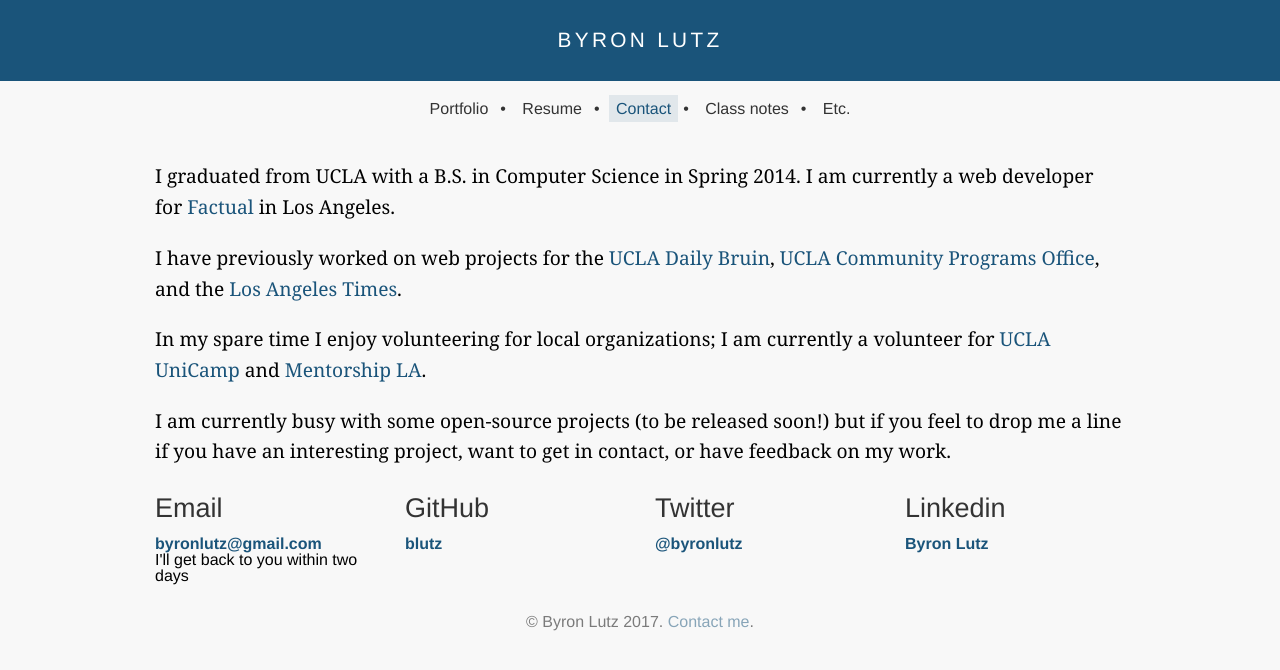
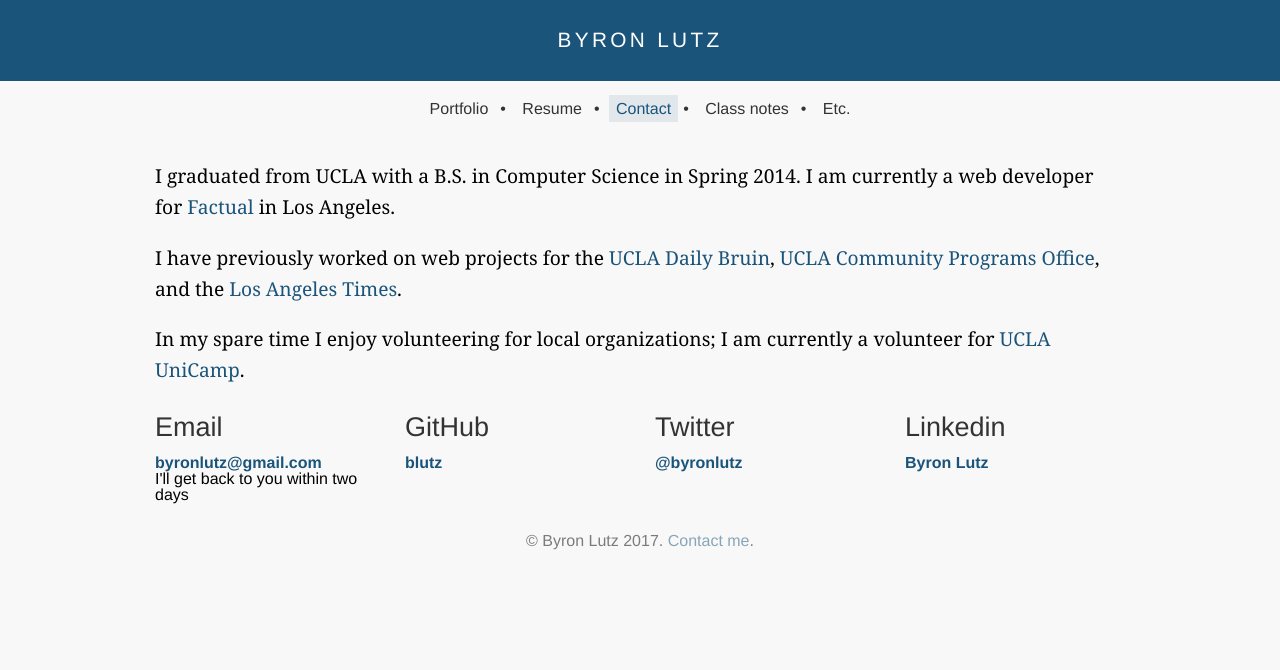
Before and after one commit to blutz/blutz.github.io, a Jekyll site: the page built from contact.html, in a window 1280 px wide. Shown: the top 670 px of the page. Built offline with Jekyll 4.4.1, drawn with Linux system fonts in a browser that asks for light colours.

Commit message:
Updated contact info

```diff
--- a/contact.html
+++ b/contact.html
@@ -7,10 +7,9 @@
 
 <div class="row">
     <div class="small-12 columns">
-      	<p>I graduated from UCLA with a B.S. in Computer Science in Spring 2014. I am currently a web developer for <a href="http://factual.com">Factual</a> in Los Angeles.</p>
+      	<p>I graduated from UCLA with a B.S. in Computer Science in Spring 2014. I am currently a web developer for <a href="https://factual.com">Factual</a> in Los Angeles.</p>
         <p>I have previously worked on web projects for the <a href="http://dailybruin.com">UCLA Daily Bruin</a>, <a href="http://cpo.ucla.edu">UCLA Community Programs Office</a>, and the <a href="http://graphics.latimes.com/calderon">Los Angeles Times</a>.</p>
-        <p>In my spare time I enjoy volunteering for local organizations; I am currently a volunteer for <a href="http://unicamp.org">UCLA UniCamp</a> and <a href="https://sites.google.com/site/mshipucla/home">Mentorship LA</a>.
-        <p>I am currently busy with some open-source projects (to be released soon!) but if you feel to drop me a line if you have an interesting project, want to get in contact, or have feedback on my work.</p>
+        <p>In my spare time I enjoy volunteering for local organizations; I am currently a volunteer for <a href="http://unicamp.org">UCLA UniCamp</a>.</p>
     </div><!-- /12 -->
 </div><!-- /row -->
 <div class="row">
```
